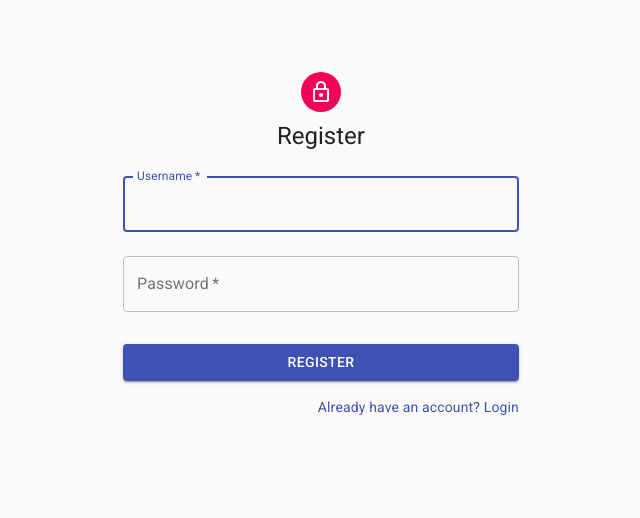
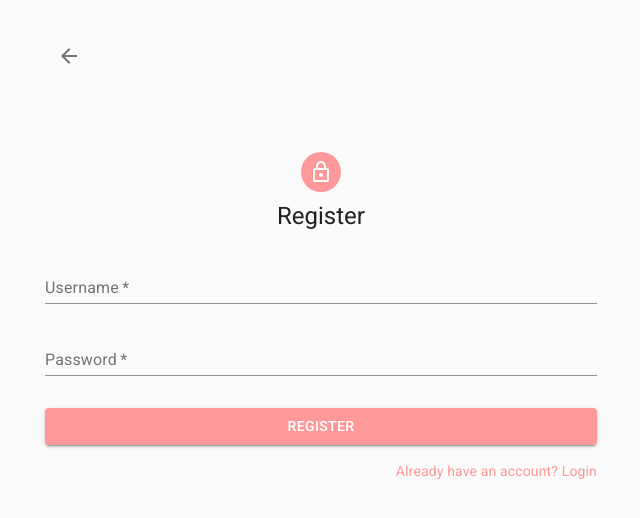
Before and after one commit to nireo/forms, a React (Create React App) app in the folder client/: page /main in a window 1280 px wide. Both pictures are taken after a click on the link "Don't have an account? Sign Up". Shown: the top 518 px of the page, without its empty margins (319-959 px from the left). Built offline with nearby package versions, Linux system fonts and the light colour scheme.

Commit message:
added finishing touches

```diff
--- a/client/src/components/Create/TestView.tsx
+++ b/client/src/components/Create/TestView.tsx
@@ -89,7 +89,11 @@ const TestView: React.FC<Props> = props => {
       loadForm().then((response: any) => {
         setForm(response.form);
         setTitle(response.form.title);
-        setDescription(response.form.description);
+        if (response.form.description === " ") {
+          setDescription("");
+        } else {
+          setDescription(response.form.description);
+        }
       });
     }
   }, [initial, props]);
@@ -161,6 +165,7 @@ const TestView: React.FC<Props> = props => {
   const updateFormInfo = (event: ChangeEvent<HTMLFormElement>) => {
     event.preventDefault();
     if (description === "") {
+      // for some odd reason gin doesn't accept empty string when validating
       setDescription(" ");
     }
     updateForm({ title, description }, props.id);
--- a/client/src/components/User/Login.tsx
+++ b/client/src/components/User/Login.tsx
@@ -24,7 +24,7 @@ const useStyles = makeStyles((theme: Theme) => ({
   },
   avatar: {
     margin: theme.spacing(1),
-    backgroundColor: theme.palette.secondary.main
+    backgroundColor: "#ff9999"
   },
   form: {
     width: "100%", // Fix IE 11 issue.
@@ -76,19 +76,16 @@ const Login: React.FC<Props> = props => {
           <TextField
             value={username}
             onChange={({ target }) => setUsername(target.value)}
-            variant="outlined"
             margin="normal"
             required
             fullWidth
             label="Username"
             name="username"
             autoComplete="username"
-            autoFocus
           />
           <TextField
             value={password}
             onChange={({ target }) => setPassword(target.value)}
-            variant="outlined"
             margin="normal"
             required
             fullWidth
@@ -103,7 +100,7 @@ const Login: React.FC<Props> = props => {
               <Checkbox
                 value={remember}
                 onClick={() => setRemember(!remember)}
-                color="primary"
+                style={{ color: "#ff9999" }}
               />
             }
             label="Remember me"
@@ -112,7 +109,7 @@ const Login: React.FC<Props> = props => {
             type="submit"
             fullWidth
             variant="contained"
-            color="primary"
+            style={{ color: "white", backgroundColor: "#ff9999" }}
             className={classes.submit}
           >
             Sign In
@@ -124,6 +121,7 @@ const Login: React.FC<Props> = props => {
                 href="#"
                 variant="body2"
                 onClick={() => props.setShowRegister()}
+                style={{ color: "#ff9999" }}
               >
                 {"Don't have an account? Sign Up"}
               </Link>
--- a/client/src/components/User/Register.tsx
+++ b/client/src/components/User/Register.tsx
@@ -1,34 +1,44 @@
-import React, { useState, ChangeEvent } from 'react';
-import Avatar from '@material-ui/core/Avatar';
-import Button from '@material-ui/core/Button';
-import TextField from '@material-ui/core/TextField';
-import Link from '@material-ui/core/Link';
-import Grid from '@material-ui/core/Grid';
-import LockOutlinedIcon from '@material-ui/icons/LockOutlined';
-import Typography from '@material-ui/core/Typography';
-import { makeStyles, Theme } from '@material-ui/core/styles';
-import Container from '@material-ui/core/Container';
-import { connect } from 'react-redux';
-import { register } from '../../store/user/reducer';
-import { UserAction } from '../../interfaces/User';
+import React, { useState, ChangeEvent } from "react";
+import Avatar from "@material-ui/core/Avatar";
+import Button from "@material-ui/core/Button";
+import TextField from "@material-ui/core/TextField";
+import Link from "@material-ui/core/Link";
+import Grid from "@material-ui/core/Grid";
+import LockOutlinedIcon from "@material-ui/icons/LockOutlined";
+import Typography from "@material-ui/core/Typography";
+import { makeStyles, Theme } from "@material-ui/core/styles";
+import Container from "@material-ui/core/Container";
+import { connect } from "react-redux";
+import { register } from "../../store/user/reducer";
+import { UserAction } from "../../interfaces/User";
+import { GoBack } from "../Layout/GoBack";
 
 const useStyles = makeStyles((theme: Theme) => ({
   paper: {
     marginTop: theme.spacing(8),
-    display: 'flex',
-    flexDirection: 'column',
-    alignItems: 'center'
+    display: "flex",
+    flexDirection: "column",
+    alignItems: "center"
   },
   avatar: {
     margin: theme.spacing(1),
-    backgroundColor: theme.palette.secondary.main
+    backgroundColor: "#ff9999"
   },
   form: {
-    width: '100%',
+    width: "100%",
     marginTop: theme.spacing(1)
   },
   submit: {
     margin: theme.spacing(3, 0, 2)
+  },
+
+  root: {
+    "& label.Mui-focused": {
+      color: "#ff9999"
+    },
+    "& .MuiInput-underline:after": {
+      borderBottomColor: "#ff9999"
+    }
   }
 }));
 
@@ -39,13 +49,13 @@ type Props = {
 
 const Register: React.FC<Props> = props => {
   const classes = useStyles(props);
-  const [username, setUsername] = useState<string>('');
-  const [password, setPassword] = useState<string>('');
+  const [username, setUsername] = useState<string>("");
+  const [password, setPassword] = useState<string>("");
   const [startedPassword, setStartedPassword] = useState<boolean>(false);
 
   const register = (event: ChangeEvent<HTMLFormElement>) => {
     event.preventDefault();
-    if (username === '' || password === '') {
+    if (username === "" || password === "") {
       return;
     }
 
@@ -53,7 +63,7 @@ const Register: React.FC<Props> = props => {
     try {
       props.register(credentials);
     } catch {
-      console.log('something went wrong with registering');
+      console.log("something went wrong with registering");
     }
   };
 
@@ -66,7 +76,10 @@ const Register: React.FC<Props> = props => {
   };
 
   return (
-    <Container component="main" maxWidth="xs">
+    <Container component="main" maxWidth="sm">
+      <div style={{ marginTop: "2rem", marginBottom: "0" }}>
+        <GoBack />
+      </div>
       <div className={classes.paper}>
         <Avatar className={classes.avatar}>
           <LockOutlinedIcon />
@@ -78,27 +91,25 @@ const Register: React.FC<Props> = props => {
           <TextField
             value={username}
             onChange={({ target }) => setUsername(target.value)}
-            variant="outlined"
             margin="normal"
             required
             fullWidth
             label="Username"
             name="username"
             autoComplete="username"
-            autoFocus
+            className={classes.root}
           />
           <TextField
             value={password}
             onChange={handlePasswordChange}
-            variant="outlined"
             margin="normal"
             required
             fullWidth
             name="password"
             label="Password"
             type="password"
-            id="password"
             autoComplete="current-password"
+            className={classes.root}
             error={
               startedPassword &&
               /^(?=.*[A-Za-z])(?=.*d)(?=.*[@$!%*#?&])[A-Za-zd@$!%*#?&]{8,}$/.test(
@@ -110,15 +121,15 @@ const Register: React.FC<Props> = props => {
               !/^(?=.*[A-Za-z])(?=.*d)(?=.*[@$!%*#?&])[A-Za-zd@$!%*#?&]{8,}$/.test(
                 password
               )
-                ? 'Minimum eight characters, at least one letter, one number and one special character'
-                : ''
+                ? "Minimum eight characters, at least one letter, one number and one special character"
+                : ""
             }
           />
           <Button
             type="submit"
             fullWidth
             variant="contained"
-            color="primary"
+            style={{ color: "white", backgroundColor: "#ff9999" }}
             className={classes.submit}
           >
             Register
@@ -130,8 +141,9 @@ const Register: React.FC<Props> = props => {
                 href="#"
                 variant="body2"
                 onClick={() => props.showLoginPage()}
+                style={{ color: "#ff9999" }}
               >
-                {'Already have an account? Login'}
+                {"Already have an account? Login"}
               </Link>
             </Grid>
           </Grid>
--- a/client/src/utils/setToken.tsx
+++ b/client/src/utils/setToken.tsx
@@ -1,5 +1,7 @@
-import { setToken as setUserToken } from '../services/user.service';
-import { setToken as setFormToken } from '../services/form.service';
+import { setToken as setUserToken } from "../services/user.service";
+import { setToken as setFormToken } from "../services/form.service";
+import { setToken as setAnswerToken } from "../services/answer.service";
+import { setToken as setQuestionToken } from "../services/answer.service";
 
 const setTokens = (token: string) => {
   setUserToken(token);
```
Also changed, not shown: 1 other file (tests, documents, lock files or other folders).
